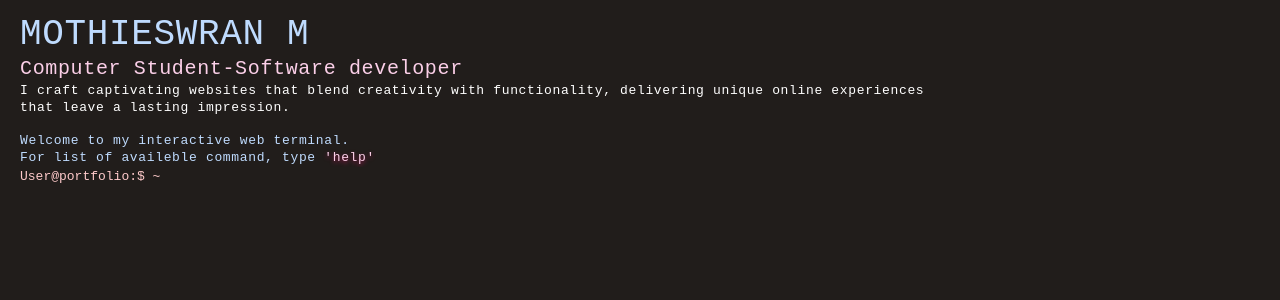
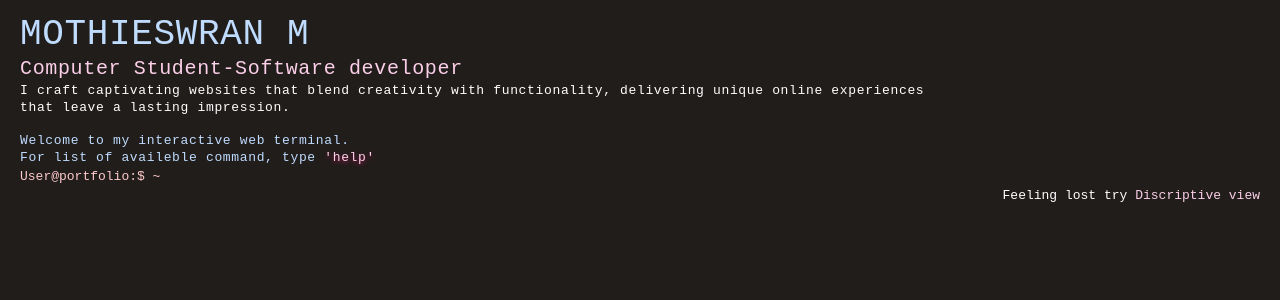
Before and after one commit to mothies-m/my-website, a Vue app: page / in a window 1280 px wide. Shown: the top 300 px of the page. Built offline with nearby package versions, Linux system fonts and the light colour scheme.

Commit message:
made some changes

```diff
--- a/src/page/Terminal.vue
+++ b/src/page/Terminal.vue
@@ -10,7 +10,9 @@ export default {
             <p class="text-white" v-if="firstInput" v-html="banner"></p>
             <p class="whitespace-pre-line" v-html="value"></p>
         </div>
+        <div>
             <p v-show="showInput" class="whitespace-pre-line"></p>
+        </div>
         <div class="flex flex-row">
             <label class="w-40 text-red-200">User@portfolio:$ ~</label>
             <input
@@ -19,6 +21,9 @@ export default {
             class="text-pink-200"
             @keydown.enter="handleKeyDown"
             />
+        </div>
+        <div class="flex flex-col-reverse bottom-0 text-right w-full">
+            <label class="text-white">Feeling lost try <a href="" class="text-pink-200">Discriptive view</a></label>
         </div>
     </div>
 </template>
```
Lines whose indentation alone changed are shown as unchanged.
